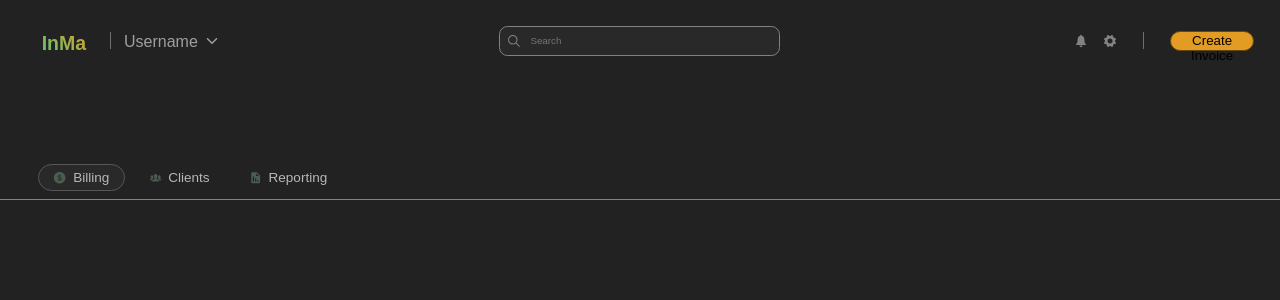
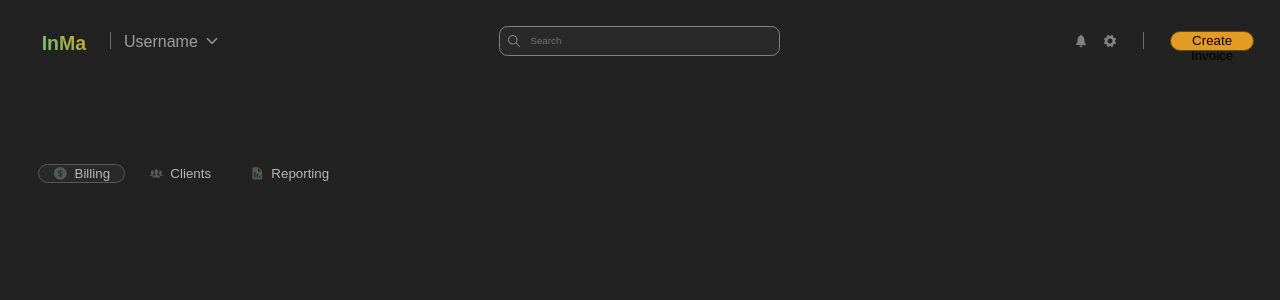
Before and after one commit to Darleanow/InvoiceManager, a Next.js app in the folder frontend/: page / in a window 1280 px wide. Shown: the top 300 px of the page. Built offline with nearby package versions, Linux system fonts and the light colour scheme.

Commit message:
fix(Navbar): Fix icons sizes

```diff
--- a/frontend/app/Assets/components/Navbar/styles.module.css
+++ b/frontend/app/Assets/components/Navbar/styles.module.css
@@ -46,29 +46,14 @@
 }
 
 .icon {
-    height: 1.833vw;
     color: #4B5C51;
+    height: 100%;
+    font-size: 1.833vh;
 }
 
 .nav_text {
     color: #B8B8B8;
     margin-left: 0.5vw;
-    font-size: 1.058vw;
-}
-
-.icon_dollar {
-    margin-left: 5.225vw;
-    margin-top: 2.749vh;
-}
-
-.icon_people {
-    margin-left: 5.225vw;
-    margin-top: 1.629vh;
-}
-
-.icon_report {
-    margin-left: 6.151vw;
-    margin-top: 1.629vh;
 }
 
 .line {
@@ -76,5 +61,4 @@
     height: 0.051vh;
     background-color: #828282;
     margin-top: 1.018vh;
-
 }
```
